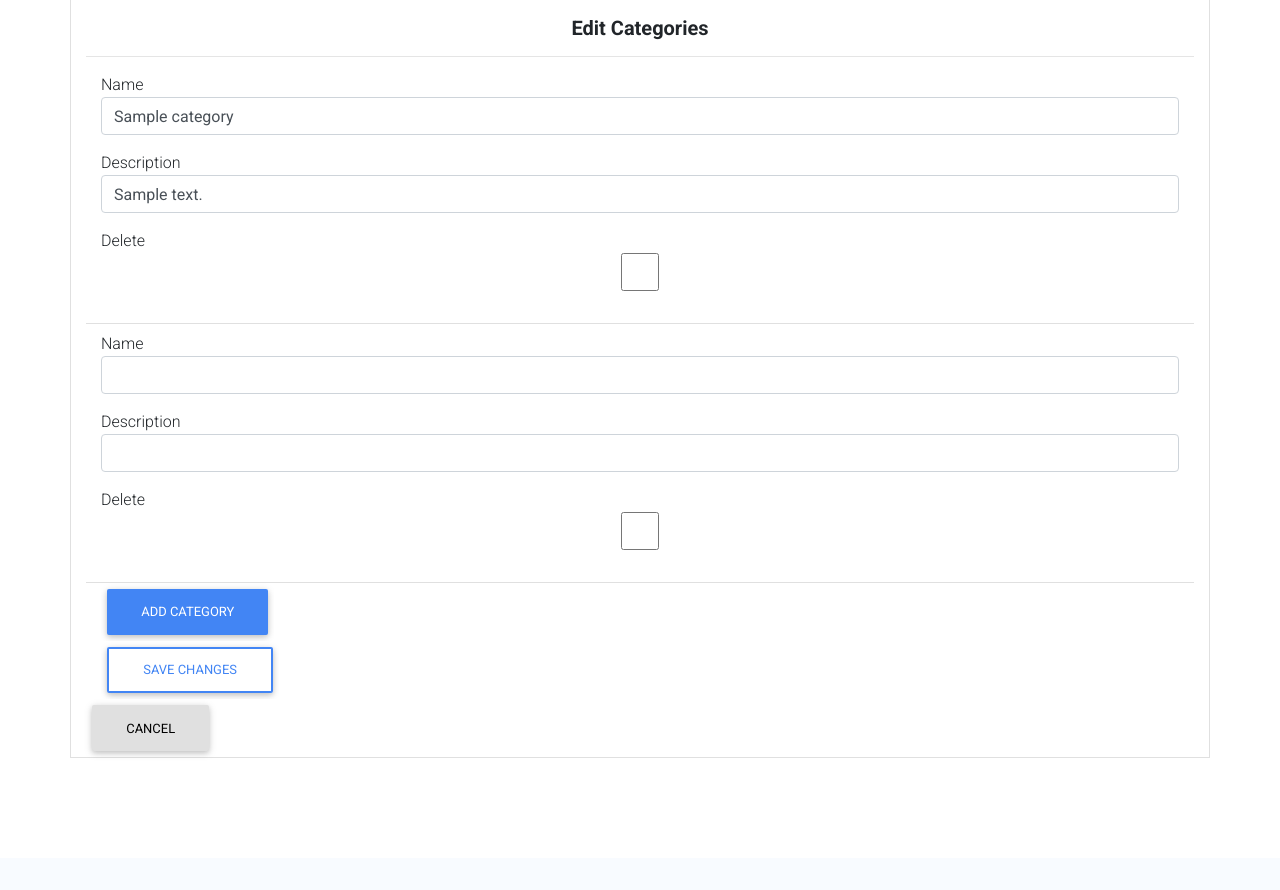
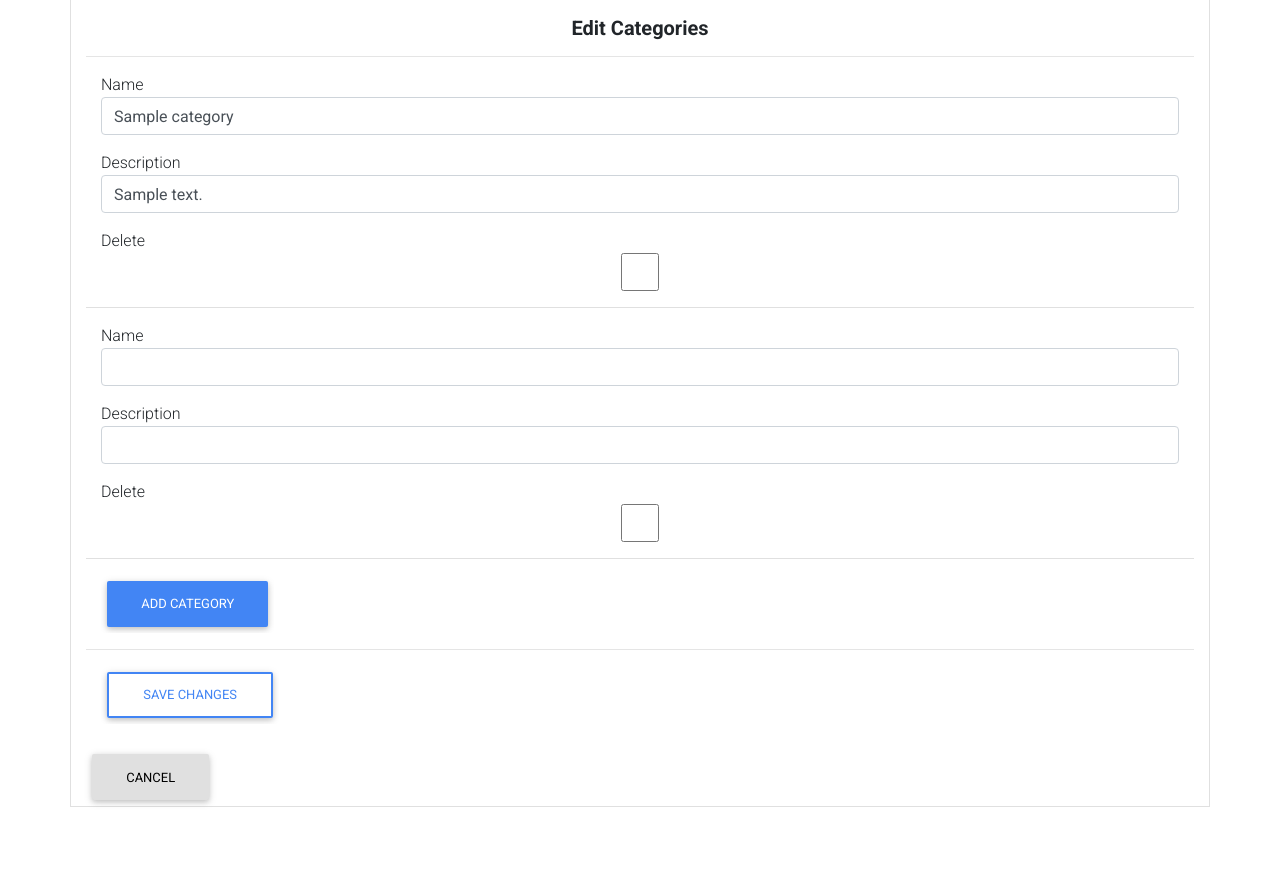
Before and after one commit to matveyplevako/Academic-staff-assessment, a Django app: page /survey/1/category/ in a window 1280 px wide. Shown: the part 105-995 px from the top of the page. Before the commit the page ends 863 px from the top, so only its background shows below. Run offline with Django 3.2, Linux system fonts and the light colour scheme; a user stored in the database is signed in; tables that the repository leaves empty hold one stand-in row (values such as "Sample post"); parts of the project's set-up code (start-up, migrations or seed data) failed here and were passed over; some libraries are stand-ins or nearby versions.

Commit message:
better rendering for edit_category

```diff
--- a/mysite/survey/templates/survey/formset.html
+++ b/mysite/survey/templates/survey/formset.html
@@ -17,8 +17,8 @@
                     {% for form in formset.forms %}
                         {{ form.non_field_errors }}
                         {{ form.errors }}
-                        <div class="col mt-2 border-bottom border-light">
-                            <div class='table'>
+                        <div class='table'>
+                            <div class="col mt-2 border-bottom border-light">
                                 <table class='no_error'>
                                     {% for field in form %}
                                         {% if not field.is_hidden %}
@@ -39,6 +39,8 @@
                 <div class="col">
                     <input type="button" class="btn btn-primary" value="Add Category" id="add_more">
                 </div>
+                <hr>
+
                 <div class="col">
                     <input type="submit" class="btn btn-outline-primary waves-effect" value="Save changes">
                 </div>
@@ -60,7 +62,7 @@
                     </div>
                 </div>
             </form>
-
+            <br>
             <a href="{% url "survey:manage_survey_list" %}" class="btn btn-light">Cancel</a>
         </div>
     </div>
```
